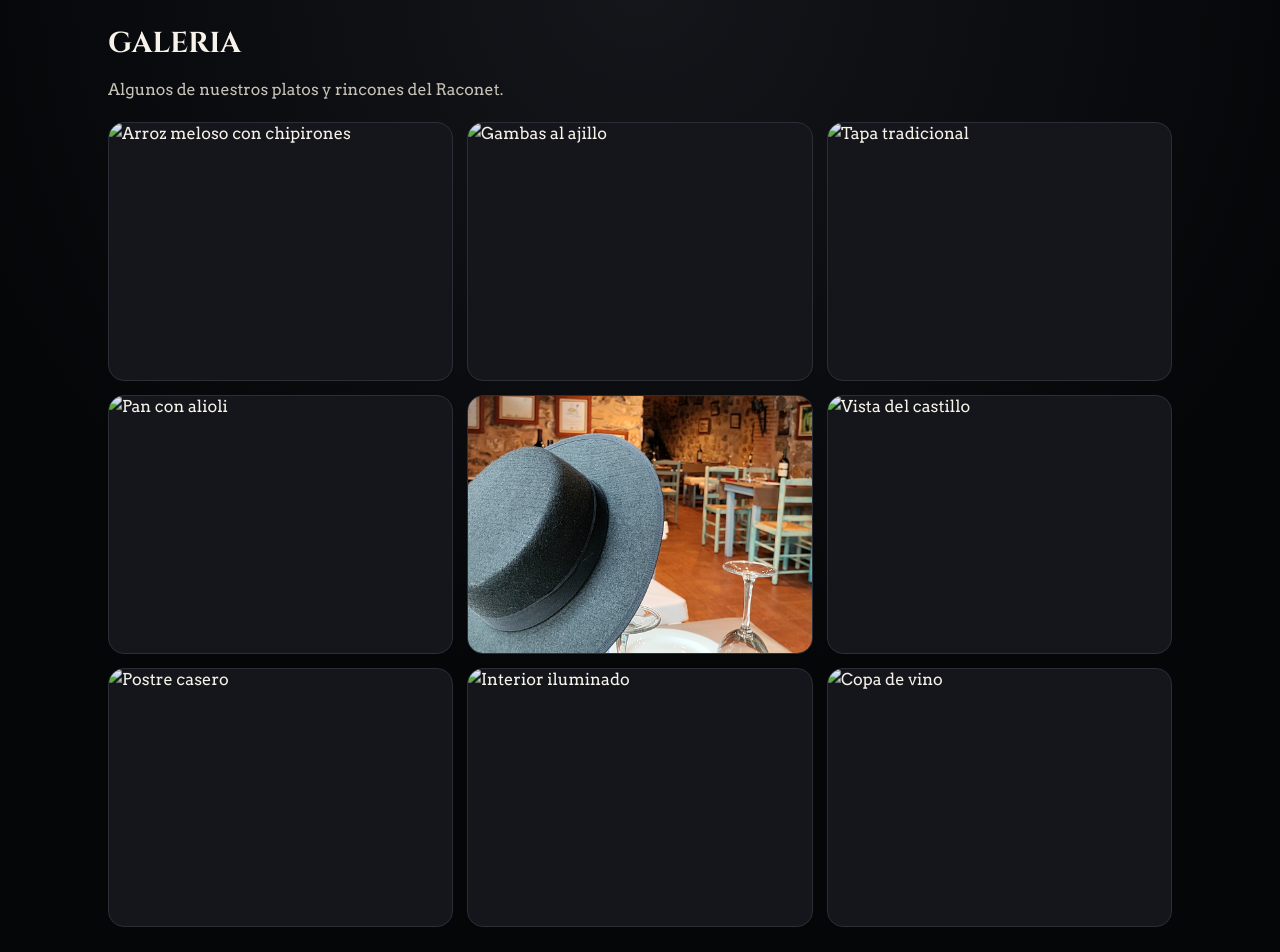
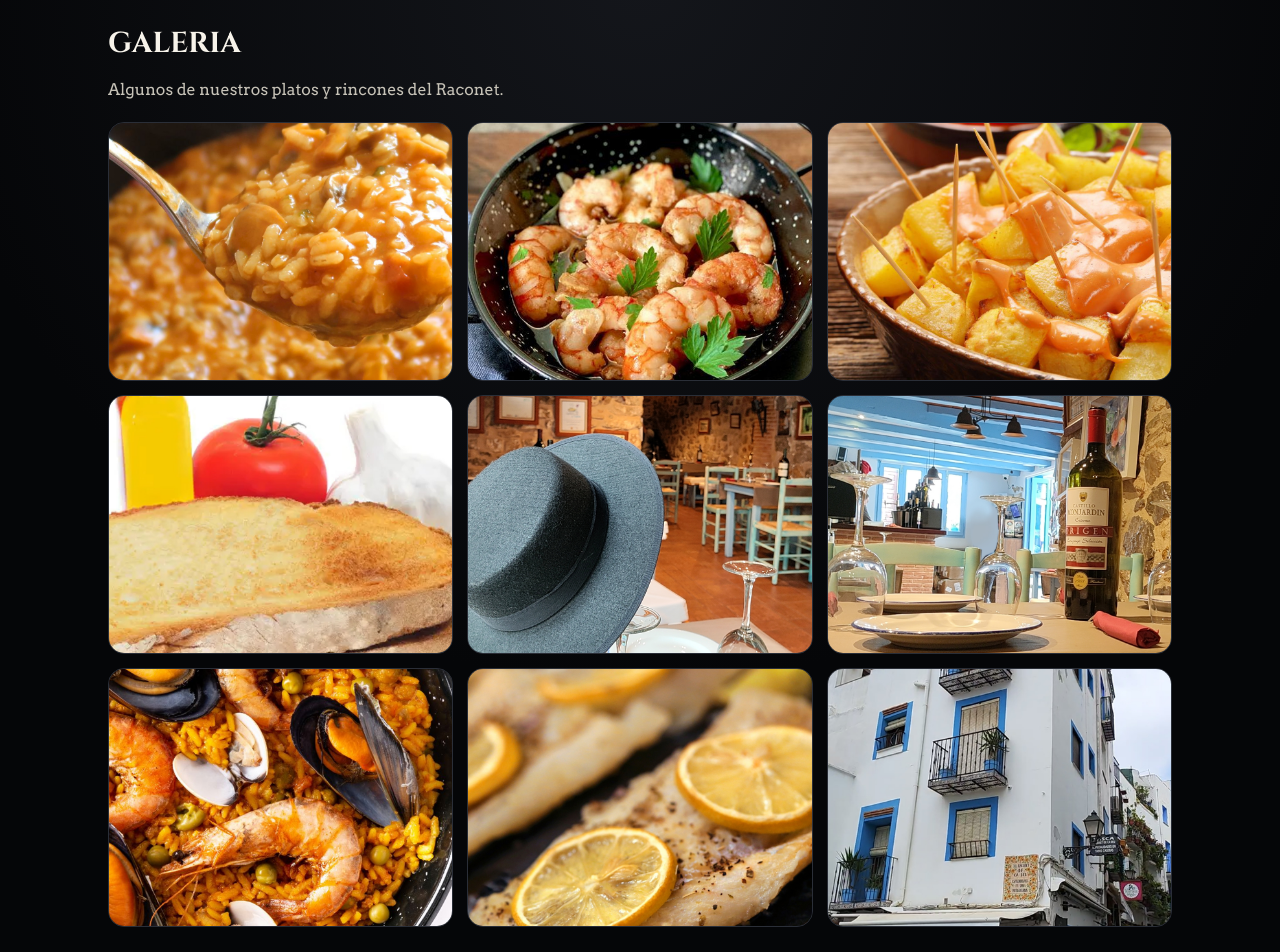
Before and after one commit to Bor4xxx/Raconet_de_ca_deu, a plain HTML site: page index.html in a window 1280 px wide. Shown: the part 1620-2572 px from the top of the page. Drawn offline with Linux system fonts and the light colour scheme; the site is published under a folder, as on GitHub Pages, so addresses that start at the root find nothing.

Commit message:
Update image paths in gallery section

```diff
--- a/index.html
+++ b/index.html
@@ -205,19 +205,19 @@
           <div class="galeria-grid">
             <!-- 9 fotos - cambia las rutas por las tuyas -->
             <figure class="galeria-item">
-              <img src="/img/Arros_meloso.jpg" alt="Arroz meloso con chipirones" loading="lazy">
+              <img src="img/Arros_meloso.jpg" alt="Arroz meloso con chipirones" loading="lazy">
             </figure>
 
             <figure class="galeria-item">
-              <img src="/img/gambas_al_ajillo.jpg" alt="Gambas al ajillo" loading="lazy">
+              <img src="img/gambas_al_ajillo.jpg" alt="Gambas al ajillo" loading="lazy">
             </figure>
 
             <figure class="galeria-item">
-              <img src="/img/patatas_bravas.jpg" alt="Tapa tradicional" loading="lazy">
+              <img src="img/patatas_bravas.jpg" alt="Tapa tradicional" loading="lazy">
             </figure>
 
             <figure class="galeria-item">
-              <img src="/img/pan_alioli.jpg" alt="Pan con alioli" loading="lazy">
+              <img src="img/pan_alioli.jpg" alt="Pan con alioli" loading="lazy">
             </figure>
 
             <figure class="galeria-item">
@@ -225,19 +225,19 @@
             </figure>
 
             <figure class="galeria-item">
-              <img src="/img/interior_raconet 2.jpg" alt="Vista del castillo" loading="lazy">
+              <img src="img/interior_raconet 2.jpg" alt="Vista del castillo" loading="lazy">
             </figure>
 
             <figure class="galeria-item">
-              <img src="/img/paella_marinera.jpg" alt="Postre casero" loading="lazy">
+              <img src="img/paella_marinera.jpg" alt="Postre casero" loading="lazy">
             </figure>
 
             <figure class="galeria-item">
-              <img src="/img/merluza_limon.jpg" alt="Interior iluminado" loading="lazy">
+              <img src="img/merluza_limon.jpg" alt="Interior iluminado" loading="lazy">
             </figure>
 
             <figure class="galeria-item">
-              <img src="/img/restaurante_rc.jpg" alt="Copa de vino" loading="lazy">
+              <img src="img/restaurante_rc.jpg" alt="Copa de vino" loading="lazy">
             </figure>
           </div>
         </div>
```
